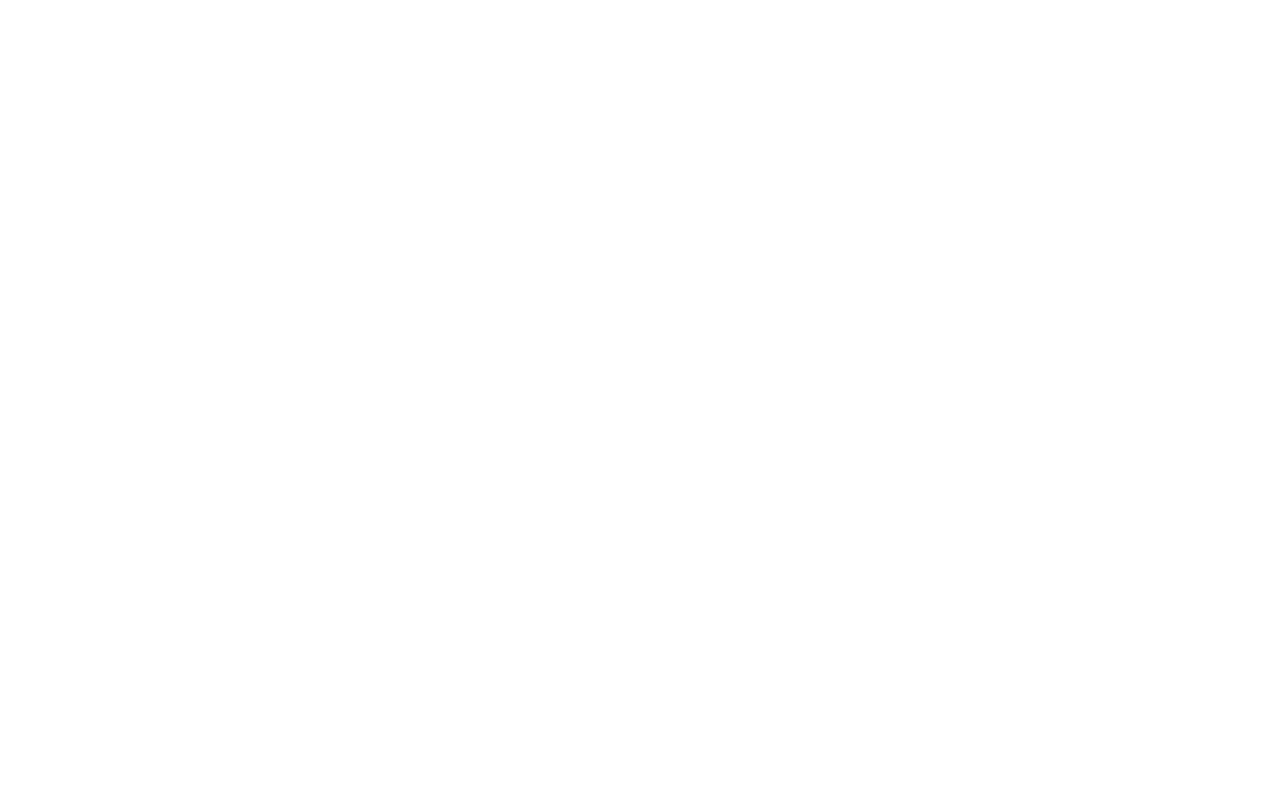
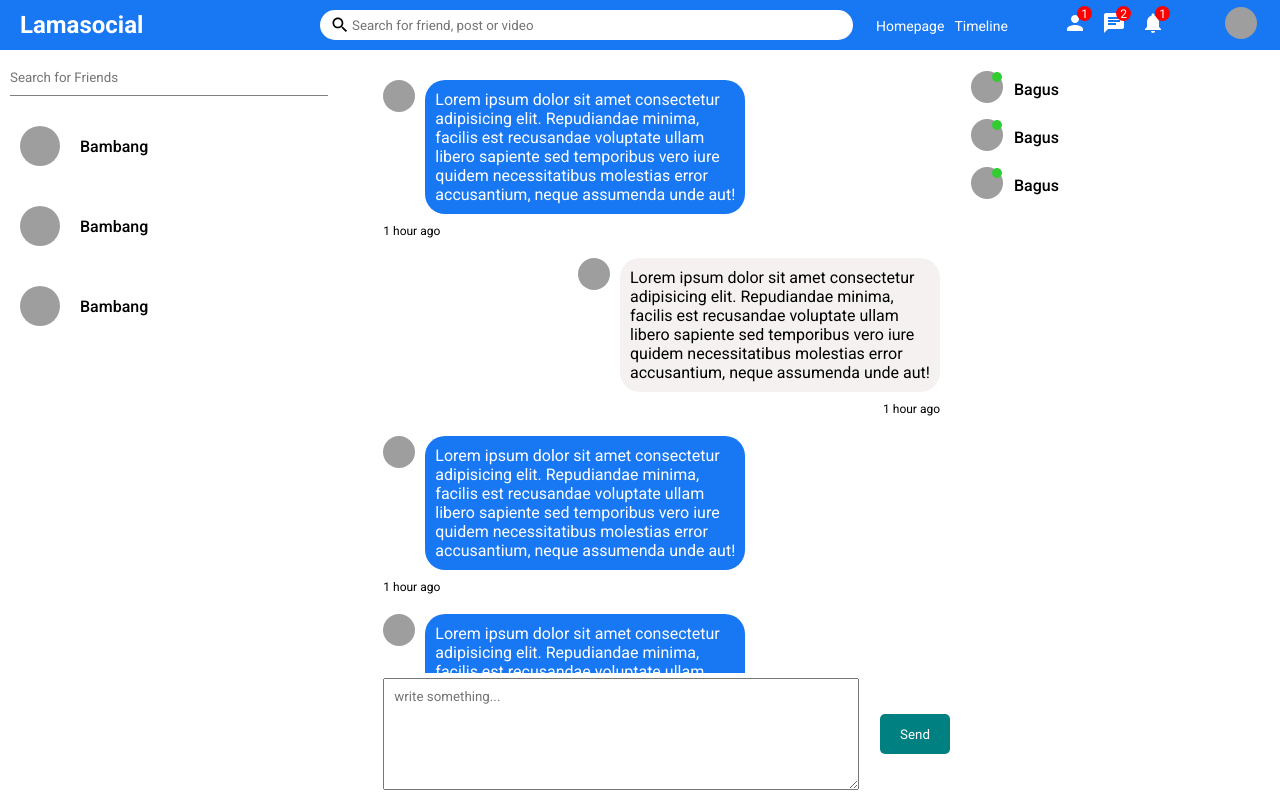
Before and after one commit to Baguswicaksono388/social-media, a React (Create React App) app in the folder client/: page /messenger in a window 1280 px wide. Built offline with nearby package versions, Linux system fonts and the light colour scheme.

Commit message:
Create view page send message

```diff
--- a/client/src/App.js
+++ b/client/src/App.js
@@ -2,6 +2,8 @@
 import Login from "./pages/login/Login";
 import Profile from "./pages/profile/Profile";
 import Register from "./pages/register/Register";
+import Messenger from "./pages/messenger/Messenger";
+
 import {
   BrowserRouter as Router,
   Switch,
@@ -27,6 +29,9 @@
         <Route path="/register">
           {users ? <Redirect to="/"/> : <Register/>}
         </Route>
+        <Route path="/messenger">
+          {!users ? <Redirect to="/"/> : <Messenger/>}
+        </Route>
         <Route path="/profile/:username">
           <Profile/>
         </Route>
--- /dev/null
+++ b/client/src/components/chatOnline/ChatOnline.jsx
@@ -0,0 +1,30 @@
+import "./chatOnline.css"
+
+export default function ChatOnline() {
+    const PF = process.env.REACT_APP_PUBLIC_FOLDER;
+    return (
+        <div className="chatOnline">
+            <div className="chatOnlineFriend">
+                <div className="chatOnlineImgContainer">
+                    <img className="chatOnlineImg" src={PF + "/post/3.jpeg"} alt=""></img>
+                    <div className="chatOnlineBadge"></div>
+                </div>
+                <span className="chatOnlineName">Bagus</span>
+            </div>
+            <div className="chatOnlineFriend">
+                <div className="chatOnlineImgContainer">
+                    <img className="chatOnlineImg" src={PF + "/post/3.jpeg"} alt=""></img>
+                    <div className="chatOnlineBadge"></div>
+                </div>
+                <span className="chatOnlineName">Bagus</span>
+            </div>
+            <div className="chatOnlineFriend">
+                <div className="chatOnlineImgContainer">
+                    <img className="chatOnlineImg" src={PF + "/post/3.jpeg"} alt=""></img>
+                    <div className="chatOnlineBadge"></div>
+                </div>
+                <span className="chatOnlineName">Bagus</span>
+            </div>
+        </div>
+    )
+}
--- /dev/null
+++ b/client/src/components/chatOnline/chatOnline.css
@@ -0,0 +1,30 @@
+.chatOnlineFriend {
+    display: flex;
+    align-items: center;
+    font-weight: 500;
+    cursor: pointer;
+    margin-top: 10px;
+}
+
+.chatOnlineImgContainer{
+    position: relative;
+    margin-right: 10px;
+}
+
+.chatOnlineImg {
+    width: 32px;
+    height: 32px;
+    border-radius: 50%;
+    object-fit: cover;
+    border: 1px solid white;
+}
+
+.chatOnlineBadge {
+    width: 10px;
+    height: 10px;
+    border-radius: 50%;
+    background-color: limegreen;
+    position: absolute;
+    top: 2px;
+    right: 2px;
+}
--- /dev/null
+++ b/client/src/components/conversations/Conversation.jsx
@@ -0,0 +1,11 @@
+import React from './conversation.css'
+
+export default function Conversation() {
+    const PF = process.env.REACT_APP_PUBLIC_FOLDER;
+    return (
+        <div className="conversation">
+            <img src={PF + "/post/3.jpeg"} className="conversationImg" alt="" />
+            <span className="conversationName">Bambang</span>
+        </div>
+    )
+}
--- /dev/null
+++ b/client/src/components/conversations/conversation.css
@@ -0,0 +1,23 @@
+.conversation {
+    display: flex;
+    align-items: center;
+    padding: 10px;
+    cursor: pointer;
+    margin-top: 20px;
+}
+
+.conversation:hover{
+    background-color: rgb(245, 243, 243);
+}
+
+.conversationImg {
+    width: 40px;
+    height: 40px;
+    border-radius: 50%;
+    object-fit: cover;
+    margin-right: 20px;
+}
+
+.conversationName {
+    font-weight: 500;
+}
--- /dev/null
+++ b/client/src/components/message/Message.jsx
@@ -0,0 +1,14 @@
+import "./message.css"
+
+export default function Message({own}) {
+    const PF = process.env.REACT_APP_PUBLIC_FOLDER;
+    return (
+        <div className={own ? "message own" : "message"}>
+            <div className="messageTop">
+                <img src={PF + "/post/3.jpeg"} className="messageImg" alt="" />
+                <p className="messageText">Lorem ipsum dolor sit amet consectetur adipisicing elit. Repudiandae minima, facilis est recusandae voluptate ullam libero sapiente sed temporibus vero iure quidem necessitatibus molestias error accusantium, neque assumenda unde aut!</p>
+            </div>
+            <div className="messageBottom">1 hour ago</div>
+        </div>
+    )
+}
--- /dev/null
+++ b/client/src/components/message/message.css
@@ -0,0 +1,39 @@
+.message{
+    display: flex;
+    flex-direction: column;
+    margin-top: 20px;
+}
+
+.messageTop {
+    display: flex;
+}
+
+.messageImg {
+    width: 32px;
+    height: 32px;
+    border-radius: 50%;
+    object-fit: cover;
+    margin-right: 10px;
+}
+
+.messageText {
+    padding: 10px;
+    border-radius: 20px;
+    background-color: #1877f2;
+    color: white;
+    max-width: 300px;
+}
+
+.messageBottom {
+    font-size: 12px;
+    margin-top: 10px;
+}
+
+.message.own{
+    align-items: flex-end;
+}
+
+.message.own .messageText {
+    background-color:rgb(245, 241, 241);
+    color: black;
+}
--- /dev/null
+++ b/client/src/pages/messenger/Messenger.jsx
@@ -0,0 +1,47 @@
+import "./messenger.css"
+import Topbar from "../../components/topbar/Topbar"
+import Conversation from "../../components/conversations/Conversation"
+import Message from "../../components/message/Message"
+import ChatOnline from "../../components/chatOnline/ChatOnline"
+
+export default function Messenger() {
+    return (
+        <>
+        <Topbar/>
+        <div className="messenger">
+            <div className="chatMenu">
+                <div className="chatMenuWrapper">
+                    <input placeholder="Search for Friends" className="chatMenuInput" />
+                    <Conversation/>
+                    <Conversation/>
+                    <Conversation/>
+                </div>
+            </div>
+            <div className="chatBox">
+                <div className="chatBoxWrapper">
+                    <div className="chatBoxTop">
+                        <Message/>
+                        <Message own={true}/>
+                        <Message/>
+                        <Message/>
+                        <Message/>
+                        <Message/>
+                        <Message/>
+                        <Message/>
+                        <Message/>
+                    </div>
+                    <div className="chatBoxBottom">
+                        <textarea className="chatMessageInput" placeholder="write something..."></textarea>
+                        <button className="chatSubmitButton">Send</button>
+                    </div>
+                </div>
+            </div>
+            <div className="chatOnline">
+                <div className="chatOnlineWrapper">
+                    <ChatOnline/>
+                </div>
+            </div>
+        </div>
+        </>
+    )
+}
--- /dev/null
+++ b/client/src/pages/messenger/messenger.css
@@ -0,0 +1,66 @@
+.messenger {
+    height: calc(100vh - 70px);
+    display: flex;
+}
+
+.chatMenu {
+    flex: 3.5;
+}
+
+.chatMenuInput {
+    width: 90%;
+    padding: 10px 0;
+    border: none;
+    border-bottom: 1px solid gray;
+}
+
+.chatBox {
+    flex: 5.5;
+}
+
+.chatBoxWrapper {
+    display: flex;
+    flex-direction: column;
+    justify-content: space-between;
+    position: relative;
+}
+
+.chatBoxTop {
+    height: 100%;
+    overflow-y: scroll;
+    padding-right: 10px;
+}
+
+.chatBoxBottom {
+    margin-top: 5px;
+    display: flex;
+    align-items: center;
+    justify-content: space-between;
+}
+
+.chatMessageInput {
+    width: 80%;
+    height: 90px;
+    padding: 10px;
+}
+
+.chatSubmitButton {
+    width: 70px;
+    height: 40px;
+    border: none;
+    border-radius: 5px;
+    cursor: pointer;
+    background-color: teal;
+    color: white;
+}
+
+.chatOnline {
+    flex: 3;
+}
+
+.chatMenuWrapper,
+.chatBoxWrapper,
+.chatOnlineWrapper {
+    padding: 10px;
+    height: 100%;
+}
```
